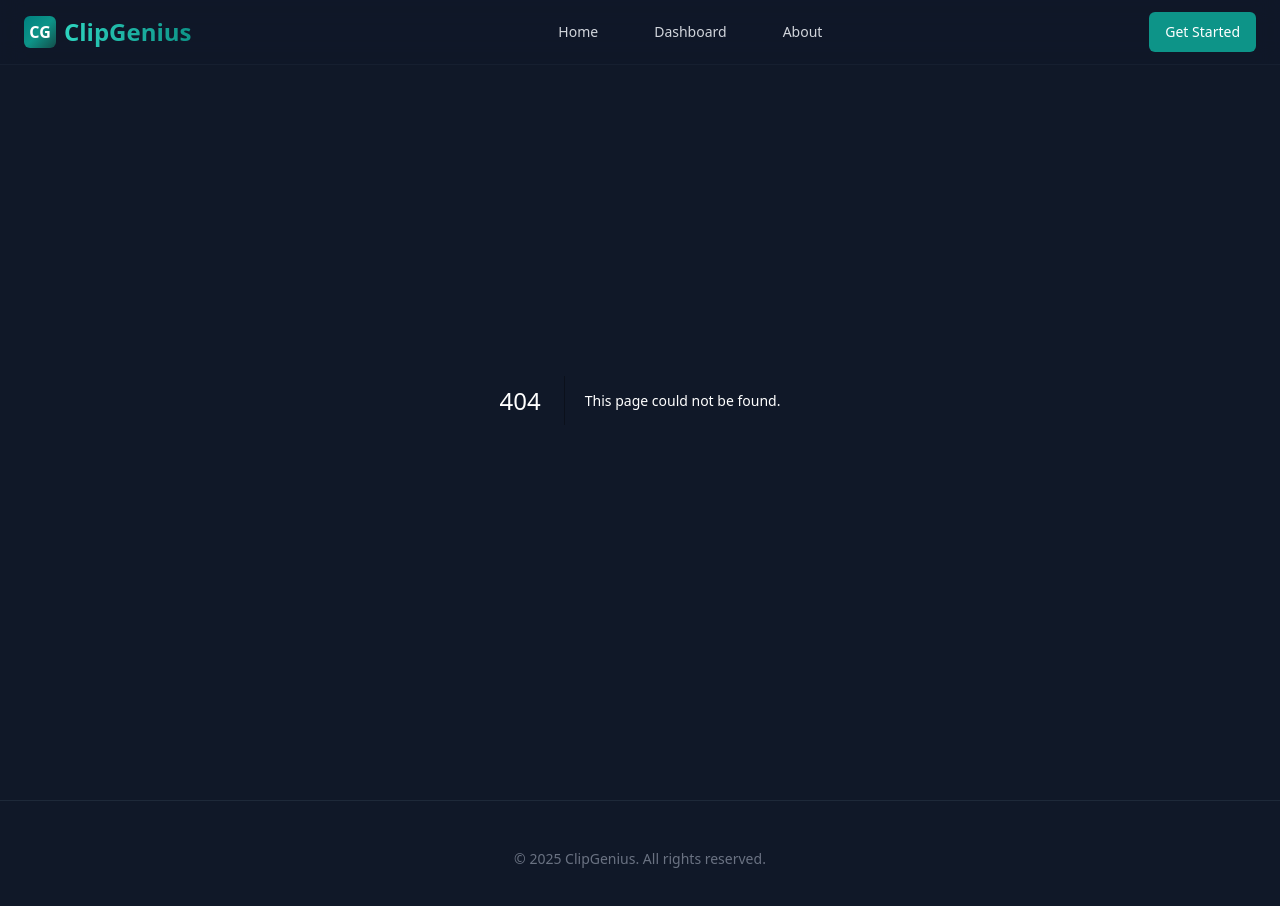
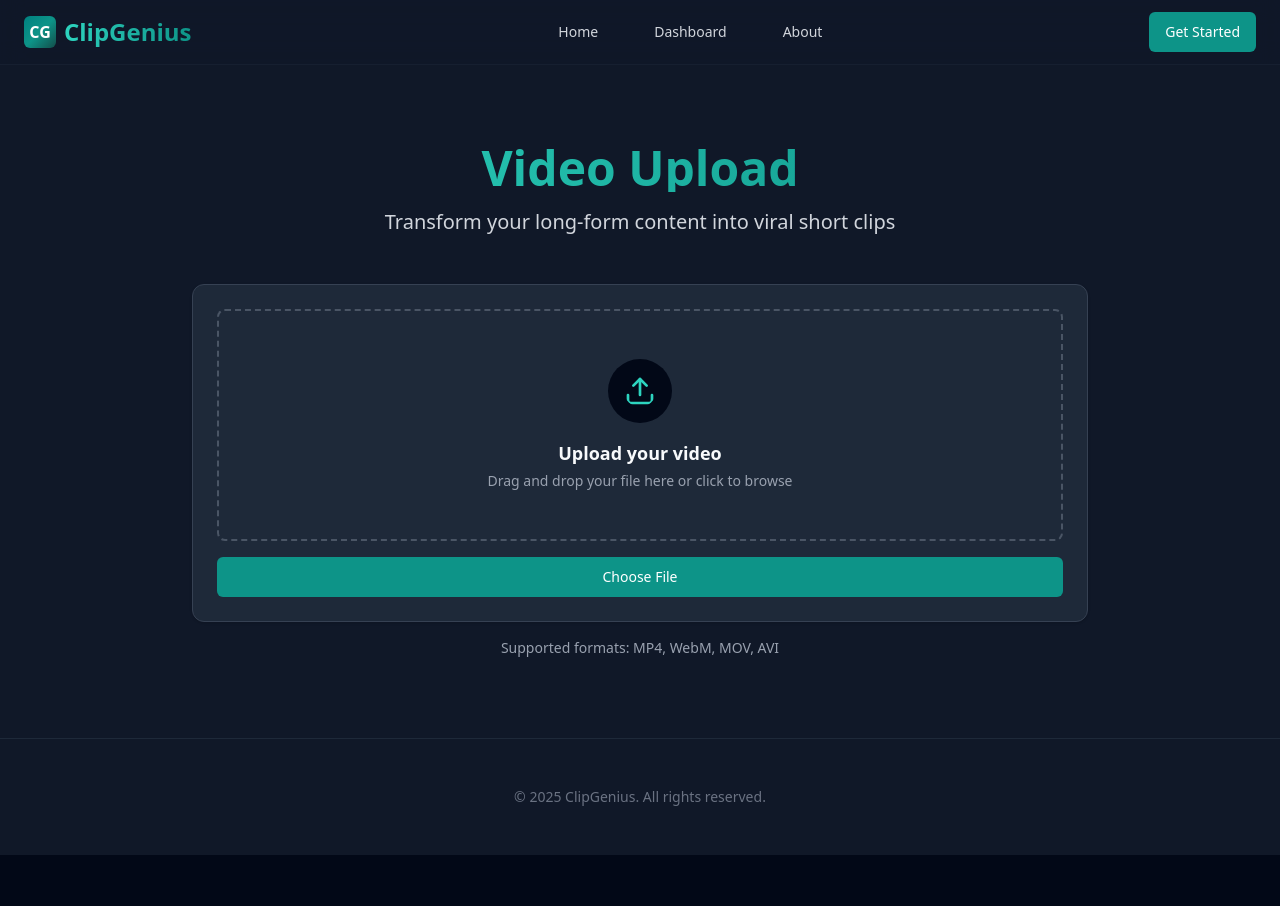
Before and after one commit to mmaazkhanhere/agent-cuts-frontend, a Next.js app: page /upload in a window 1280 px wide. Before the commit this address had no page. Shown: the top 906 px of the page. After the commit the page ends 855 px from the top, so only its background shows below. Built offline with nearby package versions, Linux system fonts and the light colour scheme.

Commit message:
add upload page

```diff
--- /dev/null
+++ b/app/upload/page.tsx
@@ -0,0 +1,12 @@
+import React from "react";
+import FileProcessingPipeline from "./components/FileProcessingPipeline";
+
+const page = () => {
+  return (
+    <div className="container mx-auto px-6 py-20">
+      <FileProcessingPipeline />
+    </div>
+  );
+};
+
+export default page;
```
